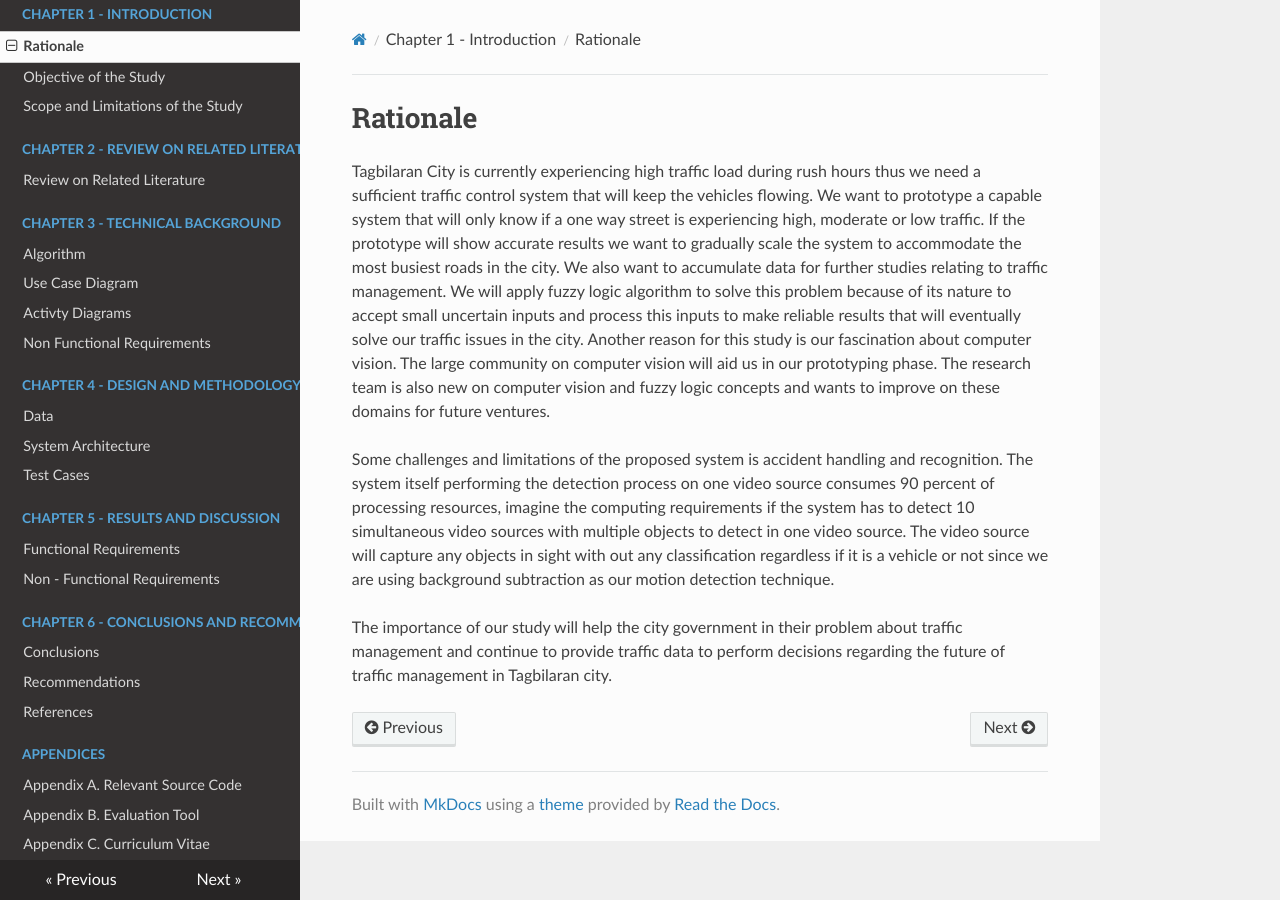
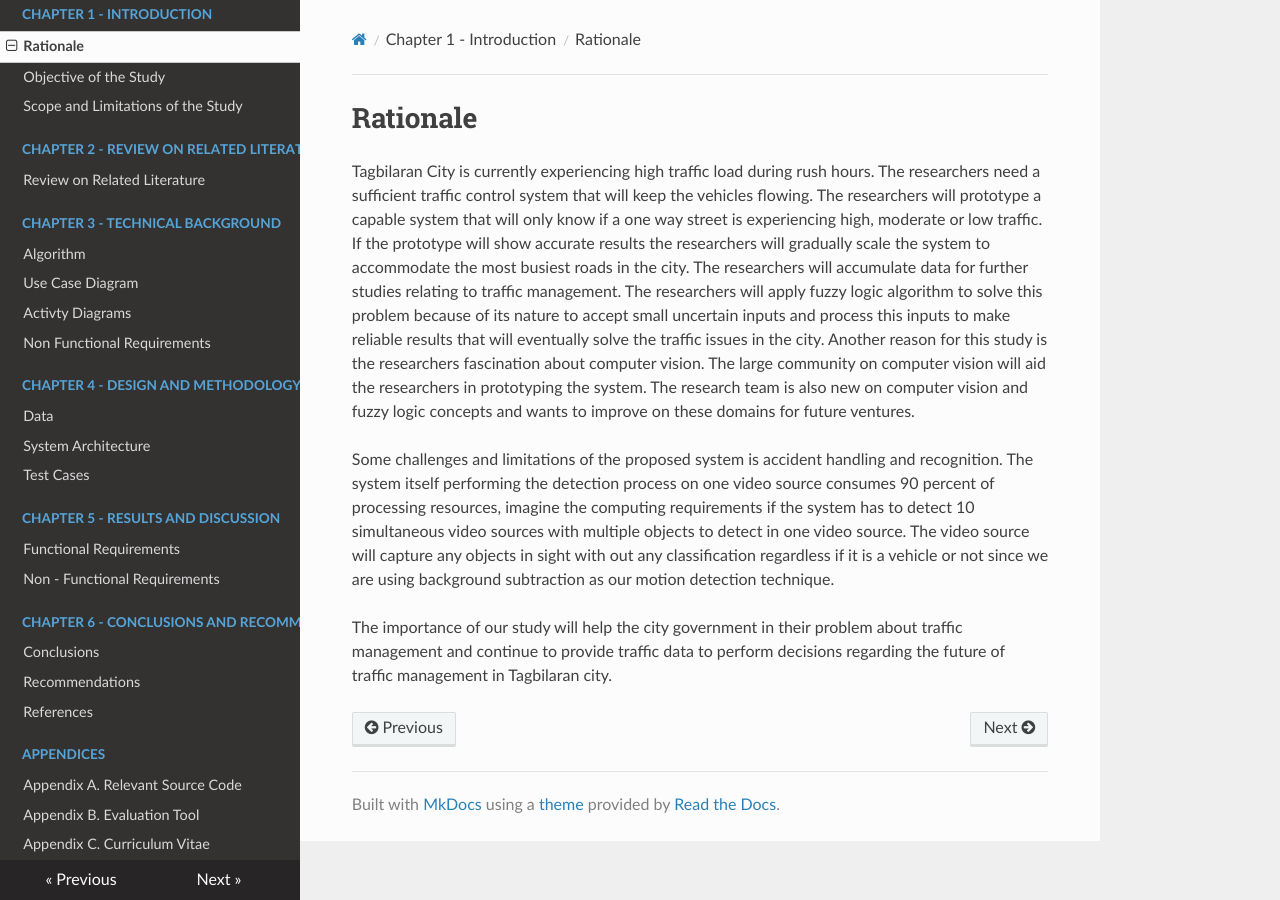
Before and after one commit to mikhailejohnapale/argomada-fuzz-track-doc, an MkDocs documentation site: the page built from docs/chapter1/rationale.md, in a window 1280 px wide. Built offline with MkDocs 1.6.1, drawn with Linux system fonts in a browser that asks for light colours; nearby versions of some CDN libraries; old or Windows-style settings are respelled for this version of MkDocs.

Commit message:
do not use first person point of view

```diff
--- a/docs/chapter1/rationale.md
+++ b/docs/chapter1/rationale.md
@@ -1,17 +1,17 @@
 # Rationale
 
 Tagbilaran City is currently experiencing high traffic load during rush
-hours thus we need a sufficient traffic control system that will keep the
-vehicles flowing. We want to prototype a capable system that will only
+hours. The researchers need a sufficient traffic control system that will keep the
+vehicles flowing. The researchers will prototype a capable system that will only
 know if a one way street is experiencing high, moderate or low traffic.
-If the prototype will show accurate results we want to gradually scale
-the system to accommodate the most busiest roads in the city. We also
-want to accumulate data for further studies relating to traffic management.
-We will apply fuzzy logic algorithm to solve this problem because of its
+If the prototype will show accurate results the researchers will gradually scale
+the system to accommodate the most busiest roads in the city. The researchers will
+accumulate data for further studies relating to traffic management.
+The researchers will apply fuzzy logic algorithm to solve this problem because of its
 nature to accept small uncertain inputs and process this inputs to make
-reliable results that will eventually solve our traffic issues in the city.
-Another reason for this study is our fascination about computer vision.
-The large community on computer vision will aid us in our prototyping phase.
+reliable results that will eventually solve the traffic issues in the city.
+Another reason for this study is the researchers fascination about computer vision.
+The large community on computer vision will aid the researchers in prototyping the system.
 The research team is also new on computer vision and fuzzy logic concepts
 and wants to improve on these domains for future ventures.
 
```
